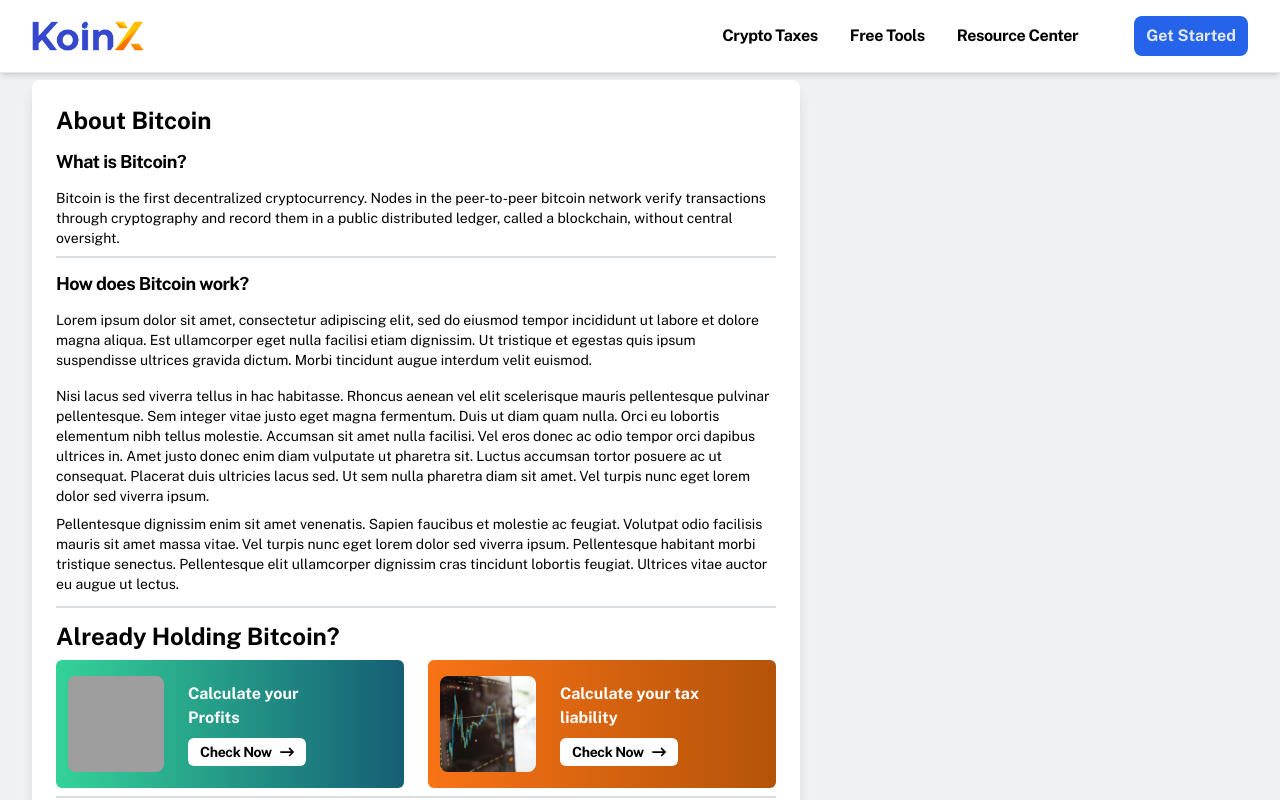
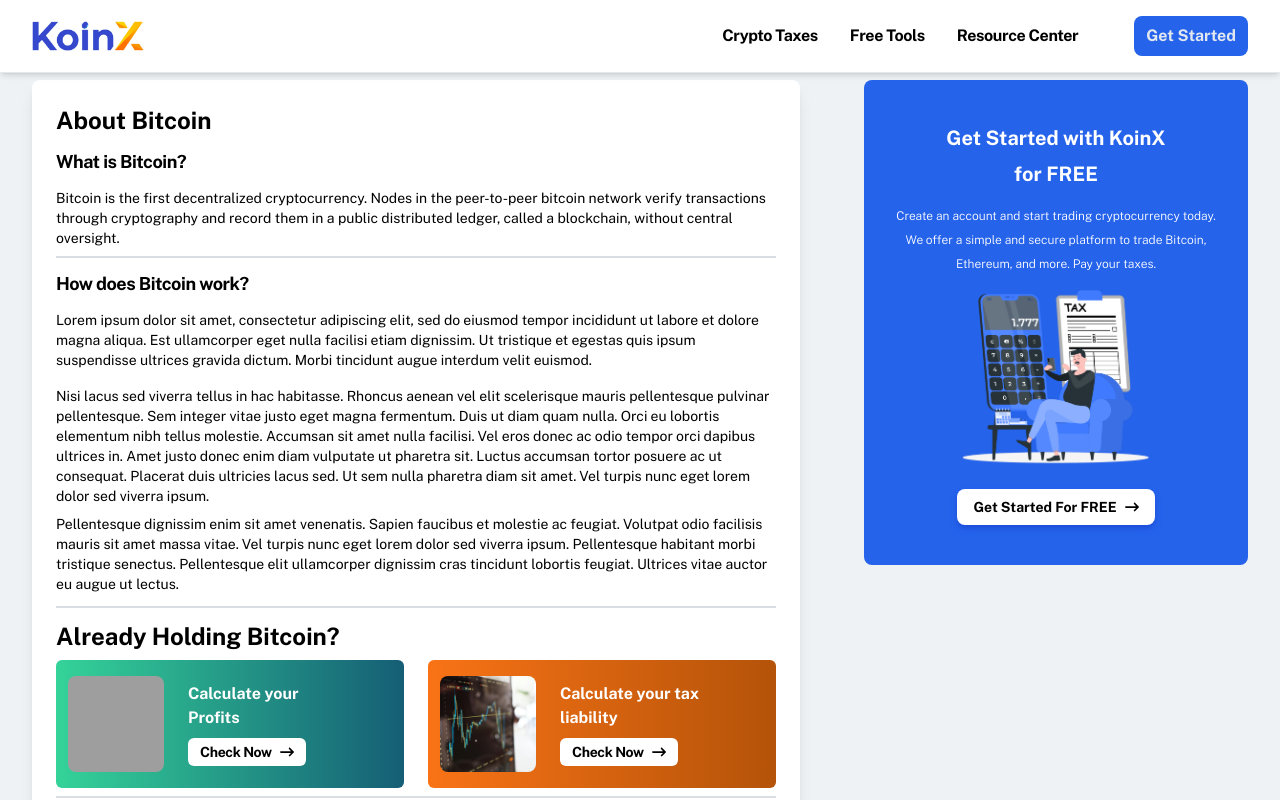
Before and after one commit to yogesh16singh/assignmentkoin, a React (Vite) app: page / in a window 1280 px wide. Shown: the top 800 px of the page. Built offline with nearby package versions, Linux system fonts and the light colour scheme; grey boxes are pictures that could not be loaded.

Commit message:
add : Sidebar

```diff
--- a/src/components/About/index.jsx
+++ b/src/components/About/index.jsx
@@ -47,7 +47,7 @@
 
       <div className="flex flex-col pt-3">
         <H2 value={"Already Holding Bitcoin?"} />
-        <div className="border-b-slate-600/20 border-b-2 flex gap-6 py-2">
+        <div className="border-b-slate-600/20 border-b-2 flex gap-6 py-2 flex-wrap md:flex-nowrap">
           <div className="rounded-md w-full hover:shadow-md bg-gradient-to-r from-emerald-400 to-cyan-800  flex gap-6 items-center p-3">
             <img
               src={tax}
--- /dev/null
+++ b/src/components/Sidebar/index.jsx
@@ -0,0 +1,25 @@
+import sidebarImage from "../../assets/Tax-rafiki.png";
+import { FaArrowRightLong } from "react-icons/fa6";
+
+const Sidebar = () => {
+  return (
+    <aside className="fixed top-20 right-8 max-w-md">
+      <div className="bg-blue-600 text-white px-6 py-10 flex flex-col items-center gap-3 max-w-sm rounded-lg">
+        <h2 className="text-center text-xl font-bold leading-9">
+          Get Started with KoinX <br /> for FREE
+        </h2>
+        <p className="text-xs text-center font-light leading-6">
+          Create an account and start trading cryptocurrency today. We offer a
+          simple and secure platform to trade Bitcoin, Ethereum, and more. Pay
+          your taxes.
+        </p>
+        <img src={sidebarImage} alt="Tax Calculator" className="w-48" />
+        <button className="bg-white text-black px-4 py-2 mt-2 rounded-lg capitalize font-bold text-sm flex items-center gap-2 shadow-md shadow-blue-700">
+          get started for FREE <FaArrowRightLong />
+        </button>
+      </div>
+    </aside>
+  );
+};
+
+export default Sidebar;
--- a/src/pages/LandingPage.jsx
+++ b/src/pages/LandingPage.jsx
@@ -3,6 +3,7 @@
 import Container from "../layouts/Container";
 import Tokenomics from "../components/Tokenomics";
 import About from "../components/About";
+import Sidebar from "../components/Sidebar";
 const LandingPage = () => {
   return (
     <>
@@ -12,6 +13,7 @@
         <Tokenomics />
         <Team />
       </Container>
+      <Sidebar />
     </>
   );
 };
```
Also changed, not shown: 1 other file (tests, documents, lock files or other folders).
